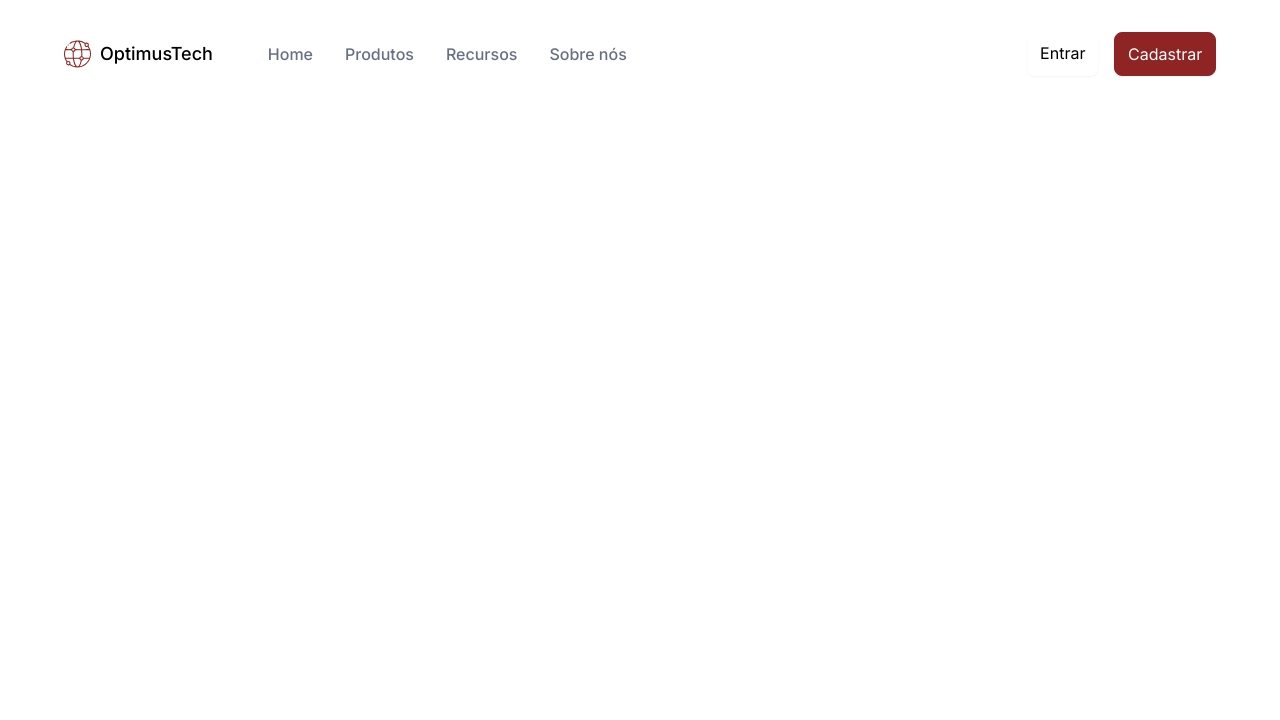
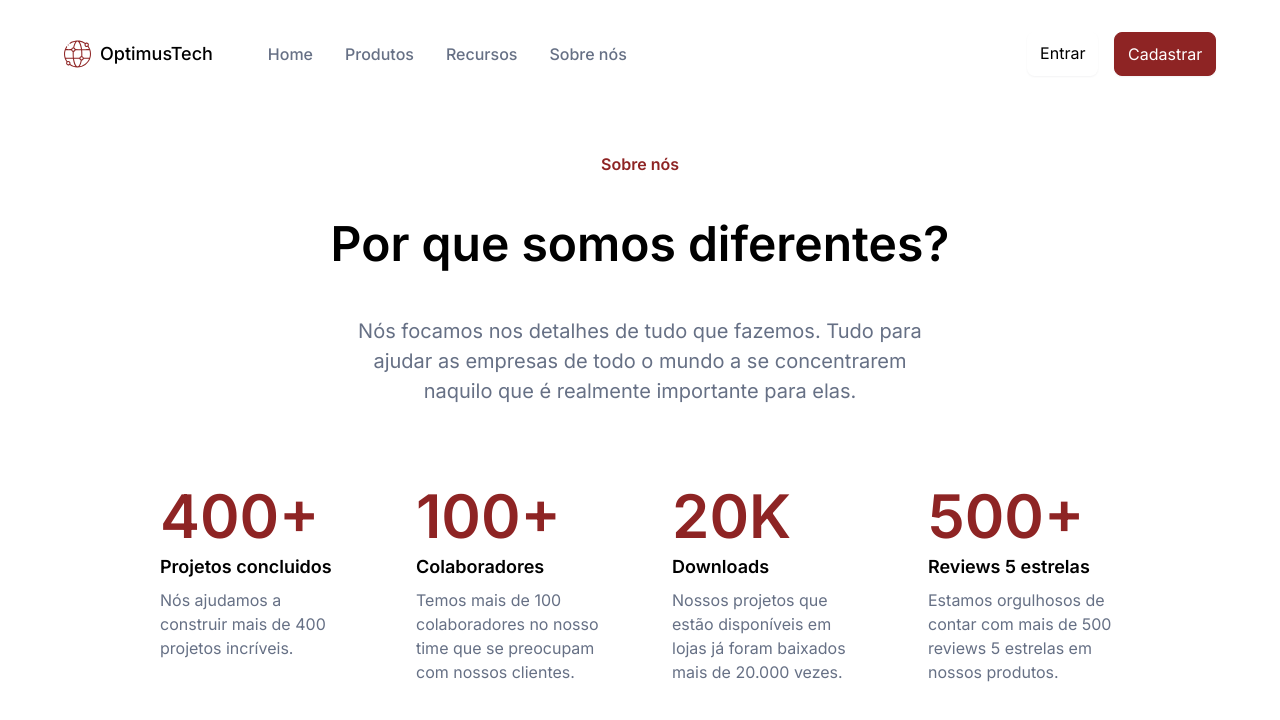
Before and after one commit to mabielmuller/OptimusTech, a plain HTML site: page index.html in a window 1280 px wide. Drawn offline with Linux system fonts and the light colour scheme.

Commit message:
Banner e Métricas
Finalizando a section de banner e métricas

```diff
--- a/index.html
+++ b/index.html
@@ -30,6 +30,35 @@
             <li class="botoes_link botao_cadastrar">Cadastrar</li>
         </ul>
     </header>
+
+    <section class="banner">
+        <h2 class="banner_sobre-nos">Sobre nós</h3>
+        <h1 class="banner_titulo">Por que somos diferentes?</h1>
+        <p class="banner_descricao"> Nós focamos nos detalhes de tudo que fazemos. Tudo para ajudar as empresas de todo o mundo a se concentrarem naquilo que é realmente importante para elas.</p>
+    </section>
+
+    <section class="metricas">
+        <div class="metricas_container">
+            <h3 class="metricas_numero">400+</h3>
+            <h2 class="metricas_titulo">Projetos concluidos</h2>
+            <p class="metricas_descricao">Nós ajudamos a construir mais de 400 projetos incríveis.</p>
+        </div>
+        <div class="metricas_container">
+            <h3 class="metricas_numero">100+</h3>
+            <h2 class="metricas_titulo">Colaboradores</h2>
+            <p class="metricas_descricao">Temos mais de 100 colaboradores no nosso time que se preocupam com nossos clientes.</p>
+        </div>
+        <div class="metricas_container">
+            <h3 class="metricas_numero">20K</h3>
+            <h2 class="metricas_titulo">Downloads</h2>
+            <p class="metricas_descricao">Nossos projetos que estão disponíveis em lojas já foram baixados mais de 20.000 vezes.</p>
+        </div>
+        <div class="metricas_container">
+            <h3 class="metricas_numero">500+</h3>
+            <h2 class="metricas_titulo">Reviews 5 estrelas</h2>
+            <p class="metricas_descricao">Estamos orgulhosos de contar com mais de 500 reviews 5 estrelas em nossos produtos.</p>
+        </div>
+    </section>
 </body>
 
 </html>
--- a/style.css
+++ b/style.css
@@ -1,4 +1,6 @@
 @import url(styles/header.css);
+@import url(styles/banner.css);
+@import url(styles/metricas.css);
 
 
 
@@ -11,6 +13,8 @@
     --fonte_principal: "Inter";
 }
 
+
+
 body{
     font-size: 16px;
     font-weight: 500;
--- /dev/null
+++ b/styles/banner.css
@@ -0,0 +1,27 @@
+.banner{
+    display: flex;
+    flex-direction: column;
+    text-align: center;
+    align-items: center;
+    font-family: var(--fonte_principal);
+    gap: 3em;
+    margin: 5em 0;
+}
+
+.banner_sobre-nos{
+    color: var(--cor_vinho);
+    font-weight: 600;
+}
+
+.banner_titulo{
+    font-size: 48px;
+    font-weight: 600;
+}
+
+.banner_descricao{
+    color: var(--cor_cinza_claro);
+    font-weight: 400;
+    font-size: 20px;
+    line-height: 30px;
+    width: 46%;
+}
--- /dev/null
+++ b/styles/metricas.css
@@ -0,0 +1,34 @@
+.metricas{
+    display: flex;
+    font-family: var(--fonte_principal);
+    margin: 0 10em;
+    justify-content: space-between;
+    gap: 64px;
+}
+
+.metricas_container{
+    display: flex;
+    flex-direction: column;
+    align-items: flex-start;
+    gap: 12px;
+    align-self: stretch;
+    width: 100%;
+}
+
+.metricas_numero{
+    color: var(--cor_vinho);
+    font-size: 60px;
+    font-weight: 600;
+}
+
+.metricas_titulo{
+    font-size: 18px;
+    font-weight: 600;
+}
+
+.metricas_descricao{
+    color: var(--cor_cinza_claro);
+    font-weight: 400;
+    line-height: 24px;
+    width: 100%;
+}
```
